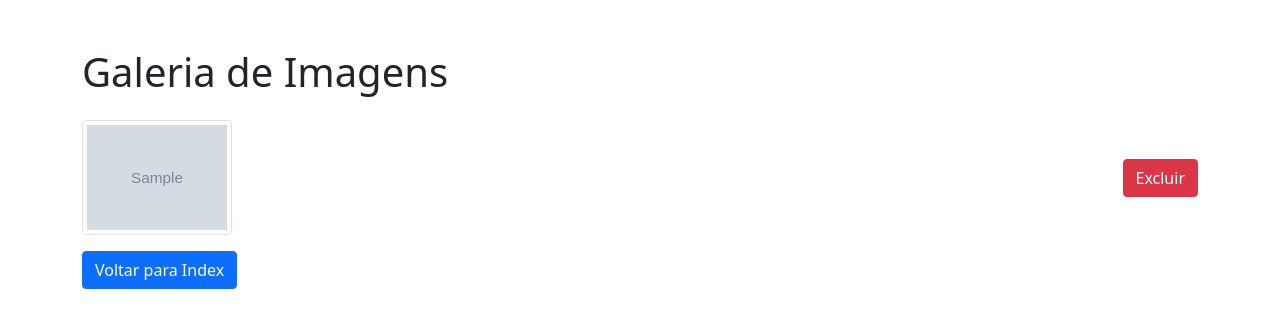
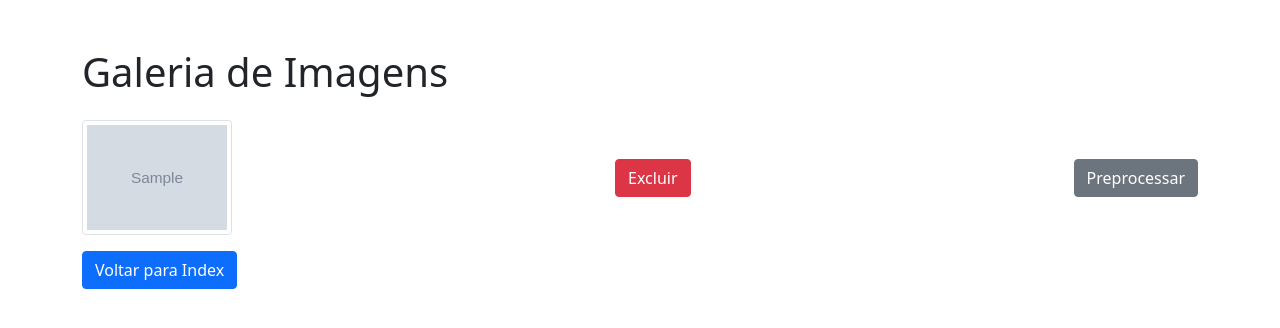
Before and after one commit to rib-thiago/redis-teste, a Flask app: template templates/gallery.html in a window 1280 px wide. Shown: the top 328 px of the page. Run offline with Flask 3, Linux system fonts and the light colour scheme; the template is opened without the code that fills it: most values are stand-ins (such as "Sample title", 1, 10 or a date in 2020); grey boxes marked "Sample" are stand-in pictures; some libraries are stand-ins or nearby versions.

Commit message:
Adicionando fancybox à galeria

```diff
--- a/templates/gallery.html
+++ b/templates/gallery.html
@@ -31,16 +31,29 @@
       <ul class="list-unstyled mt-4">
         {% for image_url in image_urls %}
         <li class="d-flex justify-content-between align-items-center mb-3">
+          <a
+            class="fancybox"
+            target="_blank"
+            href="{{ image_url }}"
+            data-caption="{{ image_name }}"
+          >
             <img
               src="{{ image_url }}"
               alt="Image"
               class="img-thumbnail"
               style="max-width: 150px"
             />
+          </a>
+
           <a
             href="{{ url_for('delete_image', image_id=image_url.split('/')[-1].split('.')[0]) }}"
             class="btn btn-danger"
             >Excluir</a
+          >
+          <a
+            href="{{ url_for('delete_image', image_id=image_url.split('/')[-1].split('.')[0]) }}"
+            class="btn btn-secondary"
+            >Preprocessar</a
           >
         </li>
         {% endfor %}
```
Lines whose indentation alone changed are shown as unchanged.
